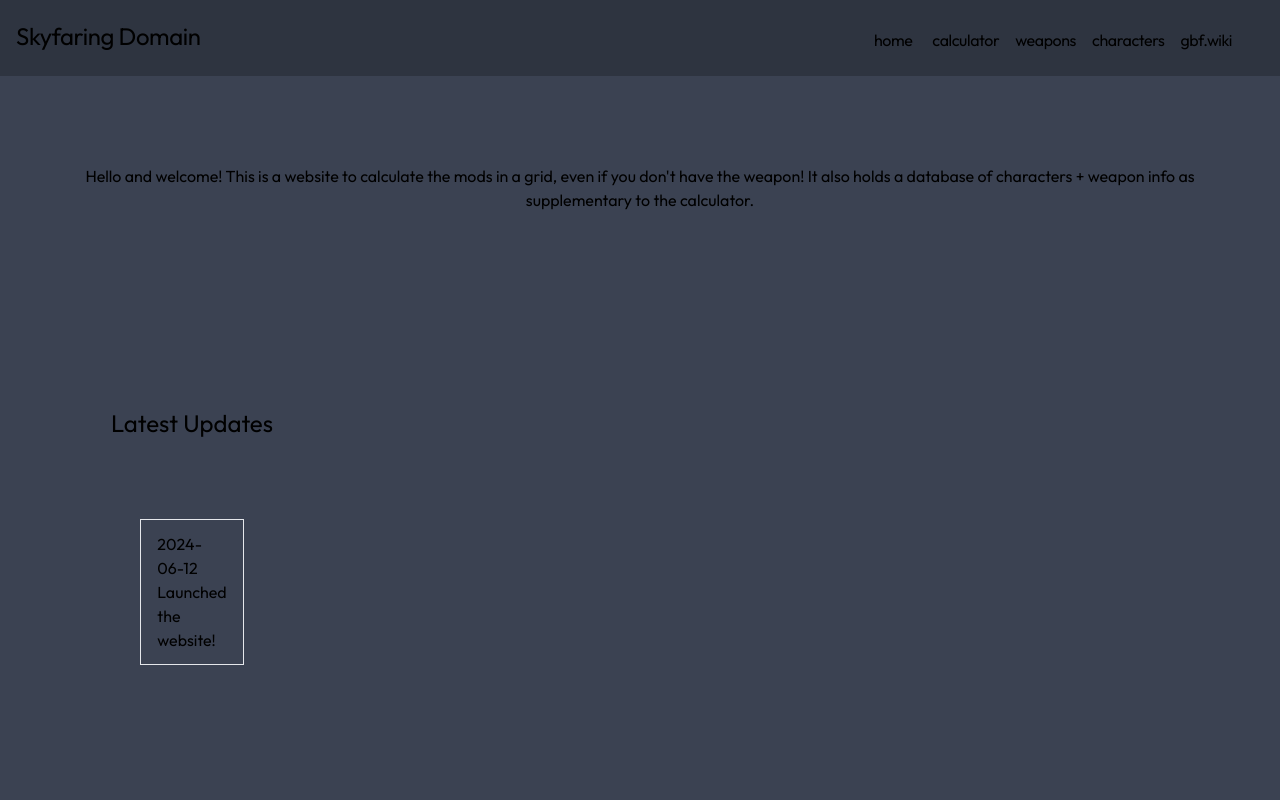
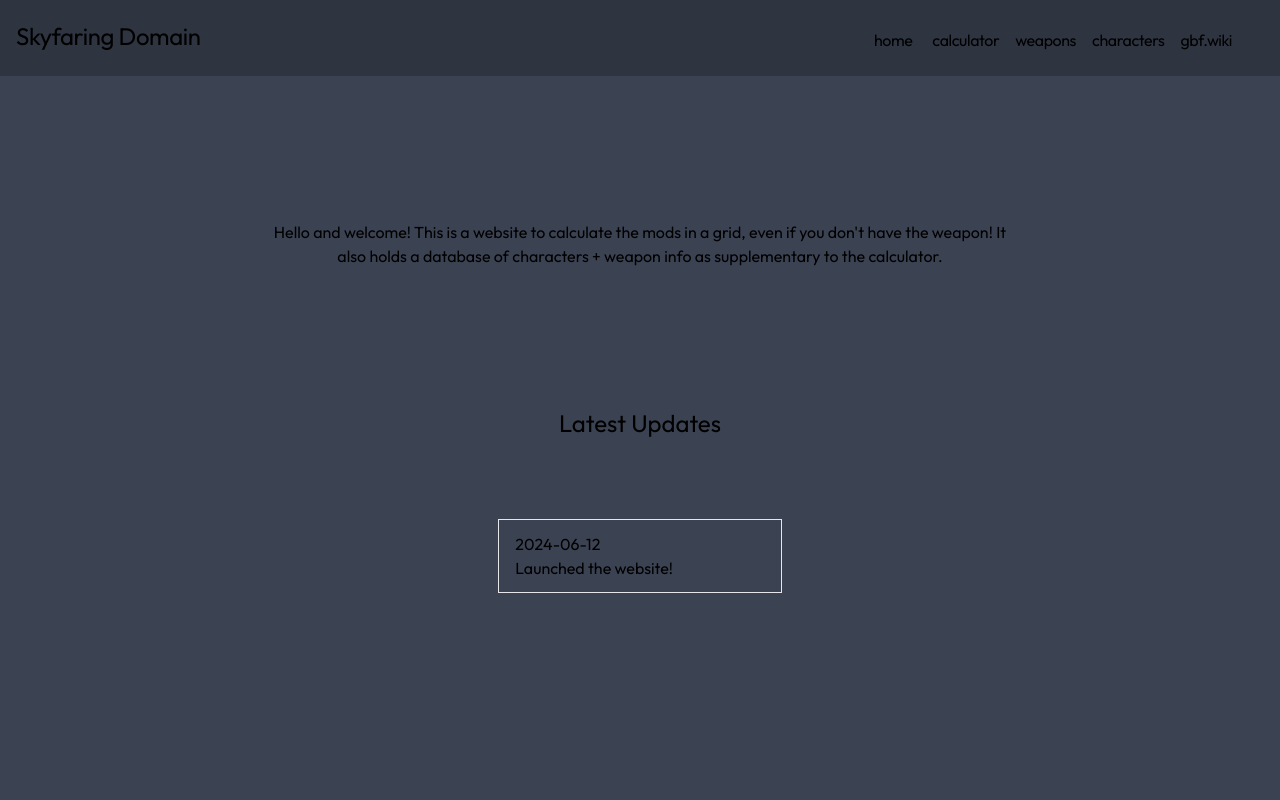
Before and after one commit to miiwo/granblue_front, a Next.js app: page / in a window 1280 px wide. Shown: the top 800 px of the page. Built offline with nearby package versions, Linux system fonts and the light colour scheme.

Commit message:
Finalize responsive home page

```diff
--- a/src/app/page.tsx
+++ b/src/app/page.tsx
@@ -5,16 +5,16 @@ export default function Home() {
 
   return (
     <div className="h-screen grid grid-rows-3 justify-center">
-      <div className="row-span-1 text-center mx-4 md:mx-12 pt-14 md:pt-6">
+      <div className="row-span-1 text-center mx-4 md:mx-12 pt-14 md:pt-6 lg:px-56 lg:pt-20">
         <p>Hello and welcome! This is a website to calculate the mods in a grid, even if you don&apos;t have the weapon! It also holds a database of characters + weapon info as supplementary to the calculator.</p>
       </div>
 
-      <div className="flex flex-col place-items-center row-span-2 lg:w-96">
+      <div className="flex flex-col place-items-center row-span-2">
         <h1 className="mb-10 lg:mb-20 text-2xl">Latest Updates</h1>
         <div className="flex flex-col mx-3 md:flex-row gap-4 justify-center">
           {Object.keys(latestUpdates).map((key, i) => {
             return (
-              <span key={`latest_update_${i}`} className="border px-4 py-3 basis-1/3">
+              <span key={`latest_update_${i}`} className="border px-4 py-3 basis-1/3 lg:basis-none lg:w-[850px]">
                 <h2>{key}</h2>
                 <p>{latestUpdates[key]}</p>
               </span>
```
